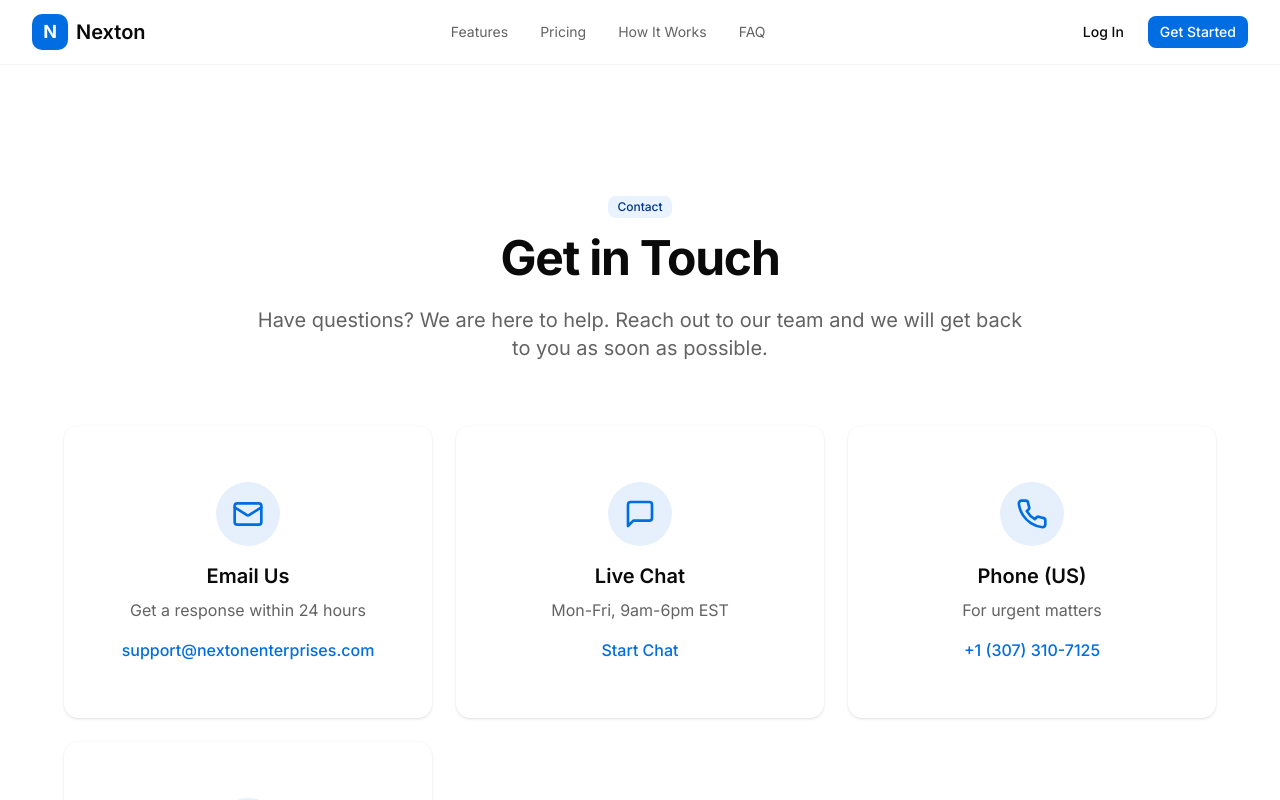
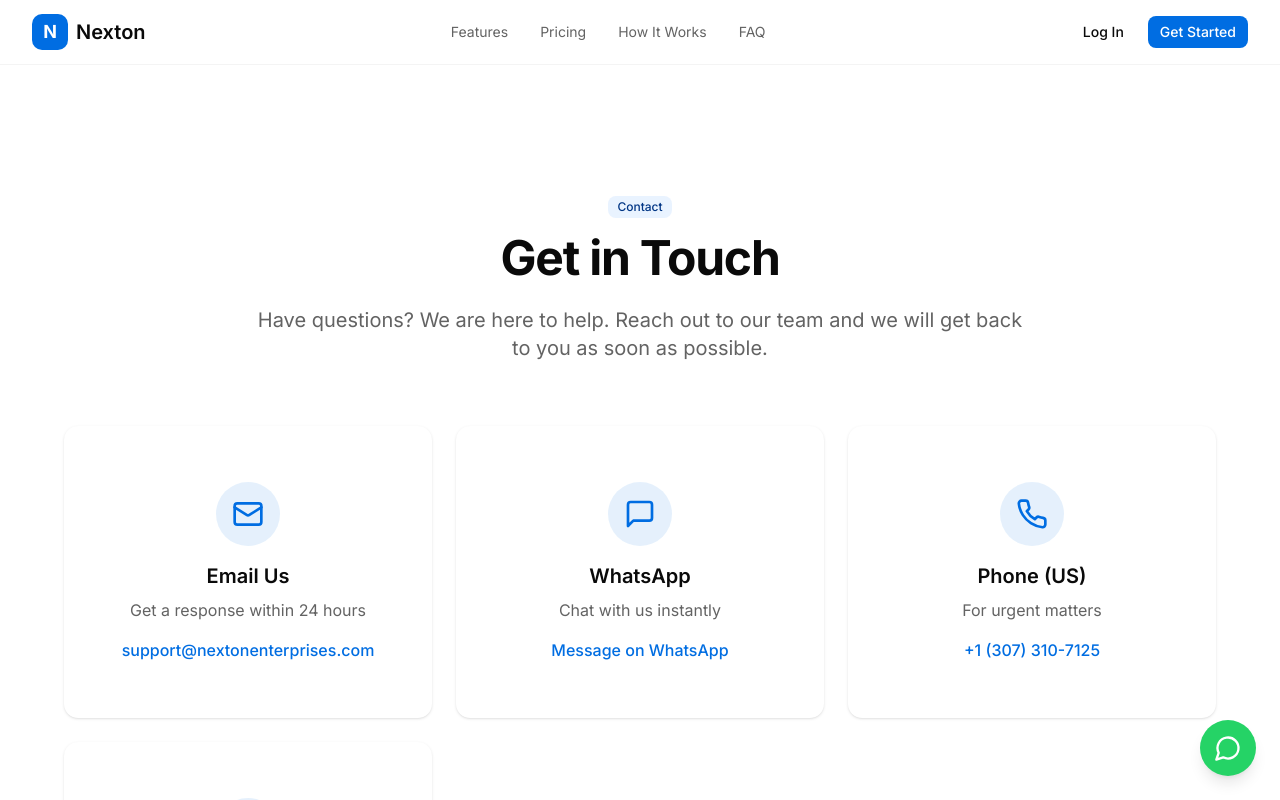
Before and after one commit to mycarsz12304-hash/newnextonllc, a Next.js app: page /company/contact in a window 1280 px wide. Shown: the top 800 px of the page. Built offline with nearby package versions, Linux system fonts and the light colour scheme.

Commit message:
feat: add WhatsApp link and icon across site
Update WhatsApp link in hero, CTA, contact, and footer sections.

Co-authored-by: null <258621326+mycarsz12304-hash@users.noreply.github.com>

```diff
--- a/app/company/contact/page.tsx
+++ b/app/company/contact/page.tsx
@@ -22,10 +22,11 @@ const contactMethods = [
   },
   {
     icon: MessageSquare,
-    title: "Live Chat",
-    description: "Mon-Fri, 9am-6pm EST",
-    action: "Start Chat",
-    href: "#",
+    title: "WhatsApp",
+    description: "Chat with us instantly",
+    action: "Message on WhatsApp",
+    href: "https://wa.link/d9r319",
+    external: true,
   },
   {
     icon: Phone,
@@ -99,6 +100,7 @@ export default function ContactPage() {
                   <Link
                     href={method.href}
                     className="text-primary font-medium hover:underline"
+                    {...(method.external ? { target: "_blank", rel: "noopener noreferrer" } : {})}
                   >
                     {method.action}
                   </Link>
--- a/app/layout.tsx
+++ b/app/layout.tsx
@@ -2,6 +2,7 @@ import React from "react"
 import type { Metadata } from 'next'
 import { Inter } from 'next/font/google'
 import { Analytics } from '@vercel/analytics/next'
+import { WhatsAppButton } from '@/components/whatsapp-button'
 import './globals.css'
 
 const _inter = Inter({ subsets: ["latin"] });
@@ -38,6 +39,7 @@ export default function RootLayout({
     <html lang="en">
       <body className={`font-sans antialiased`}>
         {children}
+        <WhatsAppButton />
         <Analytics />
       </body>
     </html>
--- a/components/cta.tsx
+++ b/components/cta.tsx
@@ -1,6 +1,6 @@
 import Link from "next/link"
 import { Button } from "@/components/ui/button"
-import { ArrowRight, Clock } from "lucide-react"
+import { ArrowRight, Clock, MessageCircle } from "lucide-react"
 
 export function Cta() {
   return (
@@ -42,9 +42,13 @@ export function Cta() {
               <Button
                 size="lg"
                 variant="outline"
-                className="border-primary-foreground/20 bg-transparent px-8 text-primary-foreground hover:bg-primary-foreground/10 hover:text-primary-foreground"
+                className="gap-2 border-primary-foreground/20 bg-transparent px-8 text-primary-foreground hover:bg-primary-foreground/10 hover:text-primary-foreground"
+                asChild
               >
-                Schedule a Call
+                <Link href="https://wa.link/d9r319" target="_blank" rel="noopener noreferrer">
+                  <MessageCircle className="h-4 w-4" />
+                  Chat on WhatsApp
+                </Link>
               </Button>
             </div>
           </div>
--- a/components/hero.tsx
+++ b/components/hero.tsx
@@ -1,7 +1,7 @@
 import Link from "next/link"
 import { Button } from "@/components/ui/button"
 import { Badge } from "@/components/ui/badge"
-import { ArrowRight, Clock, Shield, Globe } from "lucide-react"
+import { ArrowRight, Clock, Shield, Globe, MessageCircle } from "lucide-react"
 
 export function Hero() {
   return (
@@ -34,8 +34,11 @@ export function Hero() {
                 <ArrowRight className="h-4 w-4" />
               </Link>
             </Button>
-            <Button variant="outline" size="lg" className="px-8 bg-transparent">
-              Book a Consultation
+            <Button variant="outline" size="lg" className="gap-2 px-8 bg-transparent" asChild>
+              <Link href="https://wa.link/d9r319" target="_blank" rel="noopener noreferrer">
+                <MessageCircle className="h-4 w-4" />
+                Book a Consultation
+              </Link>
             </Button>
           </div>
 
--- /dev/null
+++ b/components/whatsapp-button.tsx
@@ -0,0 +1,16 @@
+import Link from "next/link"
+import { MessageCircle } from "lucide-react"
+
+export function WhatsAppButton() {
+  return (
+    <Link
+      href="https://wa.link/d9r319"
+      target="_blank"
+      rel="noopener noreferrer"
+      className="fixed bottom-6 right-6 z-50 flex h-14 w-14 items-center justify-center rounded-full bg-[#25D366] text-white shadow-lg transition-transform hover:scale-110 hover:shadow-xl"
+      aria-label="Chat on WhatsApp"
+    >
+      <MessageCircle className="h-7 w-7" />
+    </Link>
+  )
+}
```
